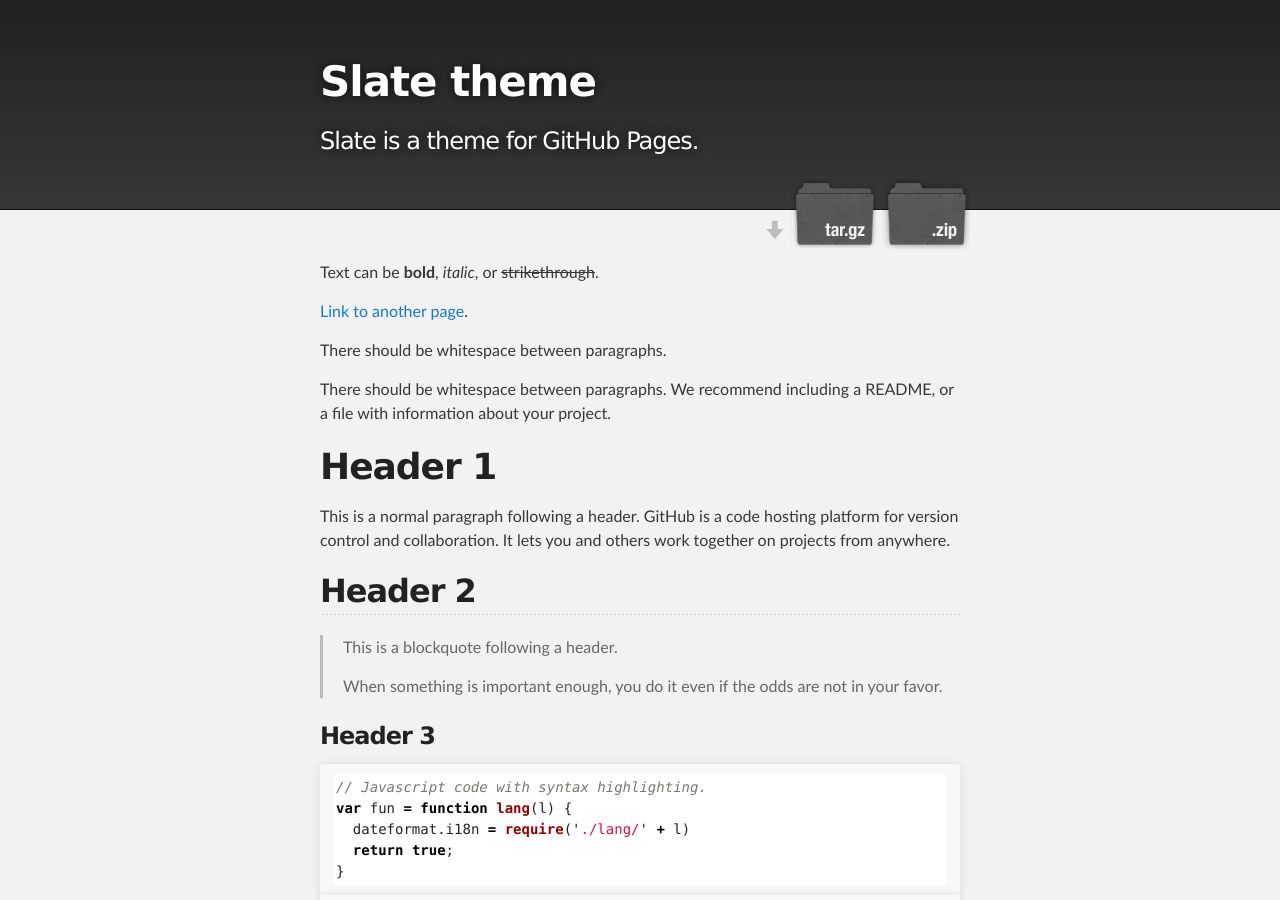
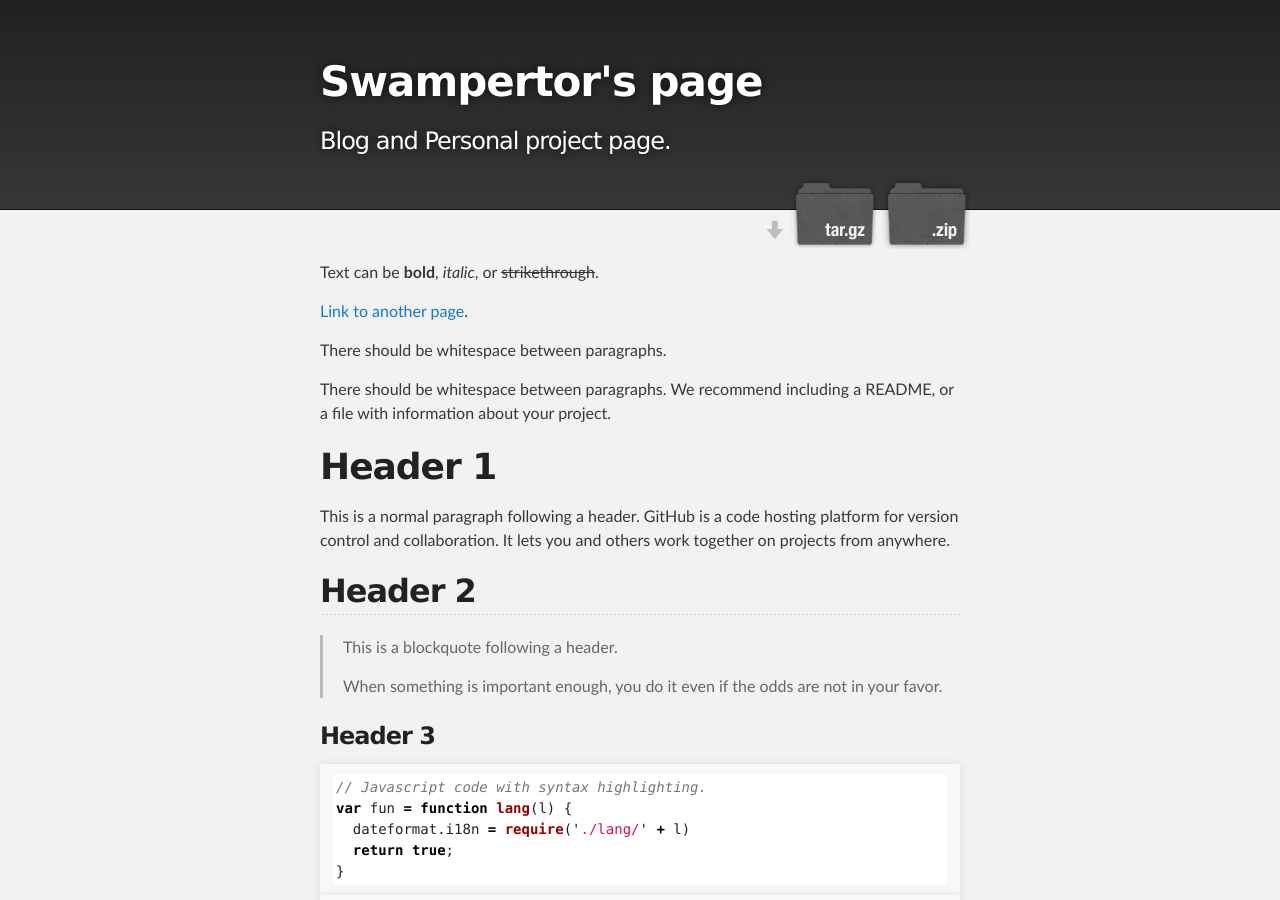
Before and after one commit to USwampertor/USwampertor.github.io, a Jekyll site: the page built from index.md, in a window 1280 px wide and 900 px high. Built offline with Jekyll 4.4.1, drawn with Linux system fonts in a browser that asks for light colours.

Commit message:
*Modified the template lolololol +Added irinaik.md page

```diff
--- a/_config.yml
+++ b/_config.yml
@@ -1,5 +1,5 @@
-title: Slate theme
-description: Slate is a theme for GitHub Pages.
+title: Swampertor's page
+description: Blog and Personal project page.
 show_downloads: true
 google_analytics:
 theme: jekyll-theme-slate
```
Also changed, not shown: README.md, irinaik.md (added).
